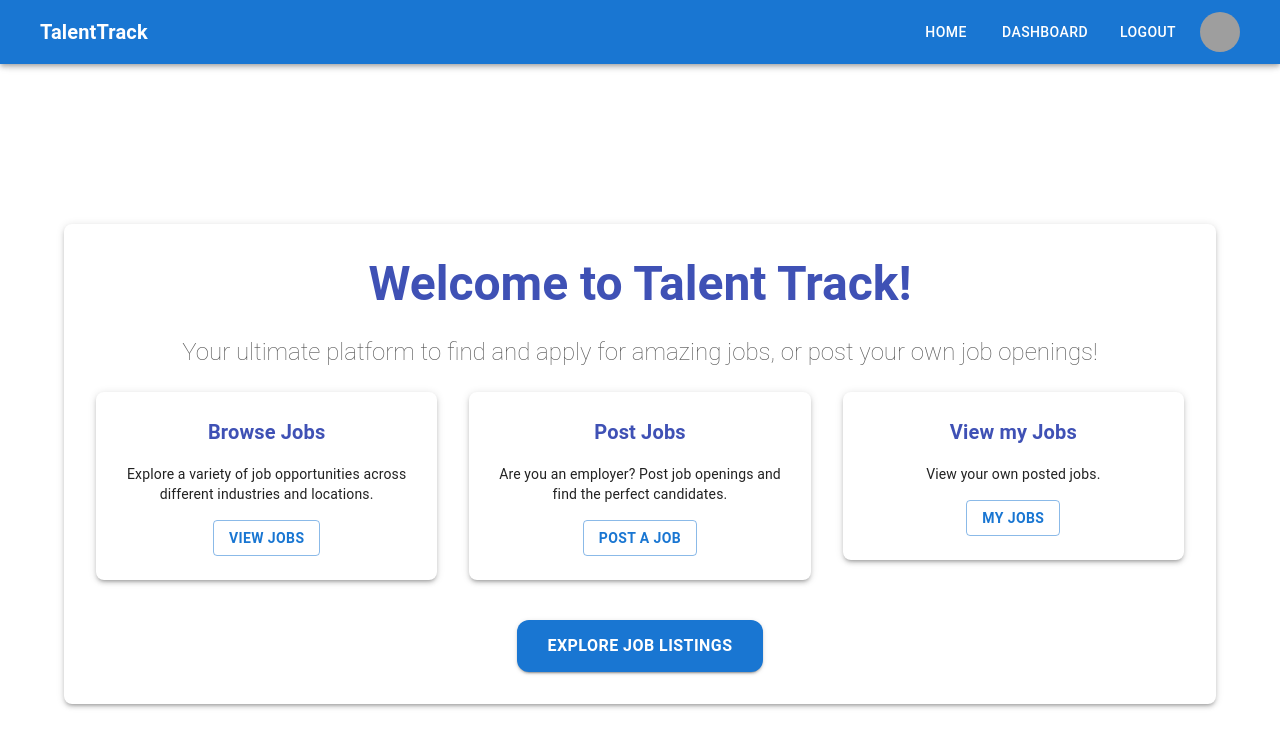
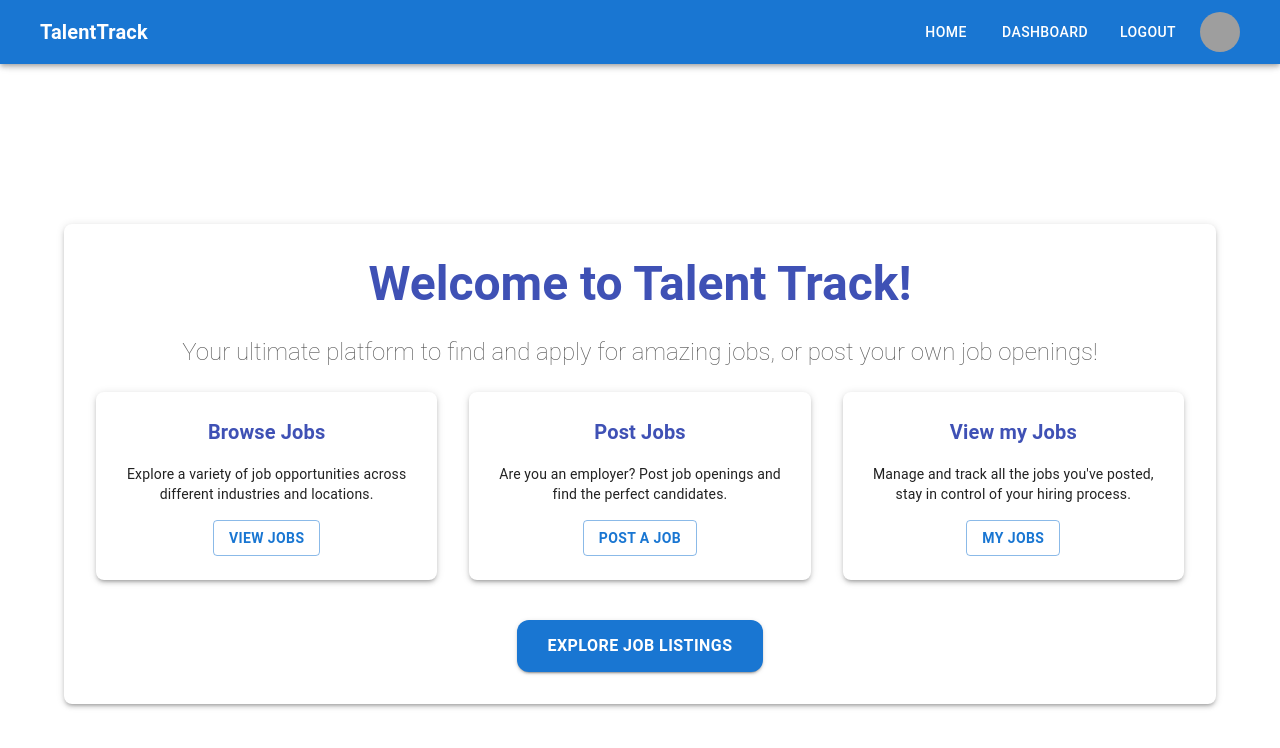
Before and after one commit to Bavanuja/jba, a React (Vite) app in the folder talenttrack/: page /home in a window 1280 px wide. Shown: the top 748 px of the page. Built offline with nearby package versions, Linux system fonts and the light colour scheme; grey boxes are pictures that could not be loaded.

Commit message:
text update

```diff
--- a/talenttrack/src/pages/Home.jsx
+++ b/talenttrack/src/pages/Home.jsx
@@ -129,7 +129,7 @@ function Home() {
                   View my Jobs
                 </Typography>
                 <Typography variant="body2" sx={{ marginBottom: 2 }}>
-                  View your own posted jobs.
+                Manage and track all the jobs you've posted, stay in control of your hiring process.
                 </Typography>
                 <Button
                   variant="outlined"
```
